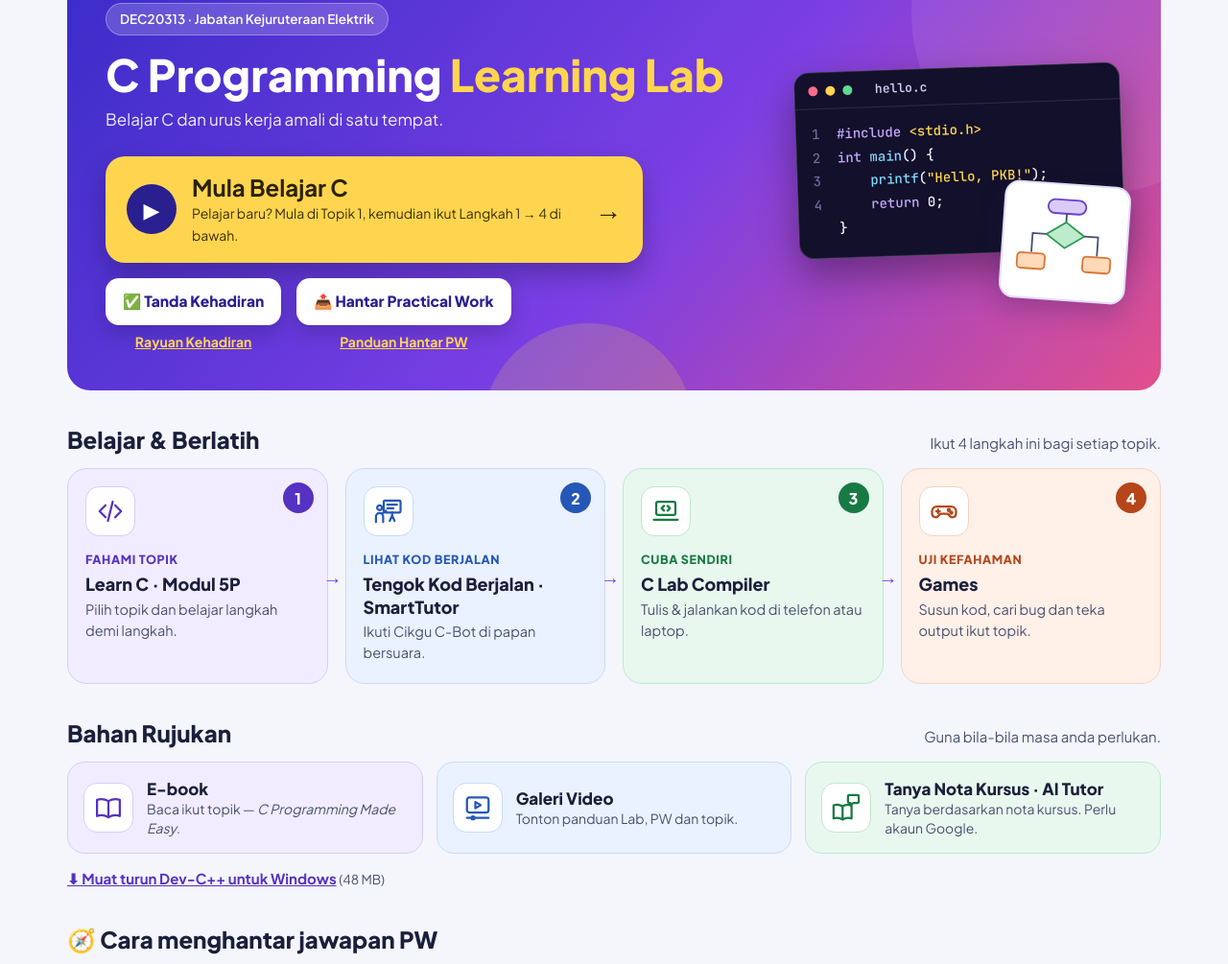
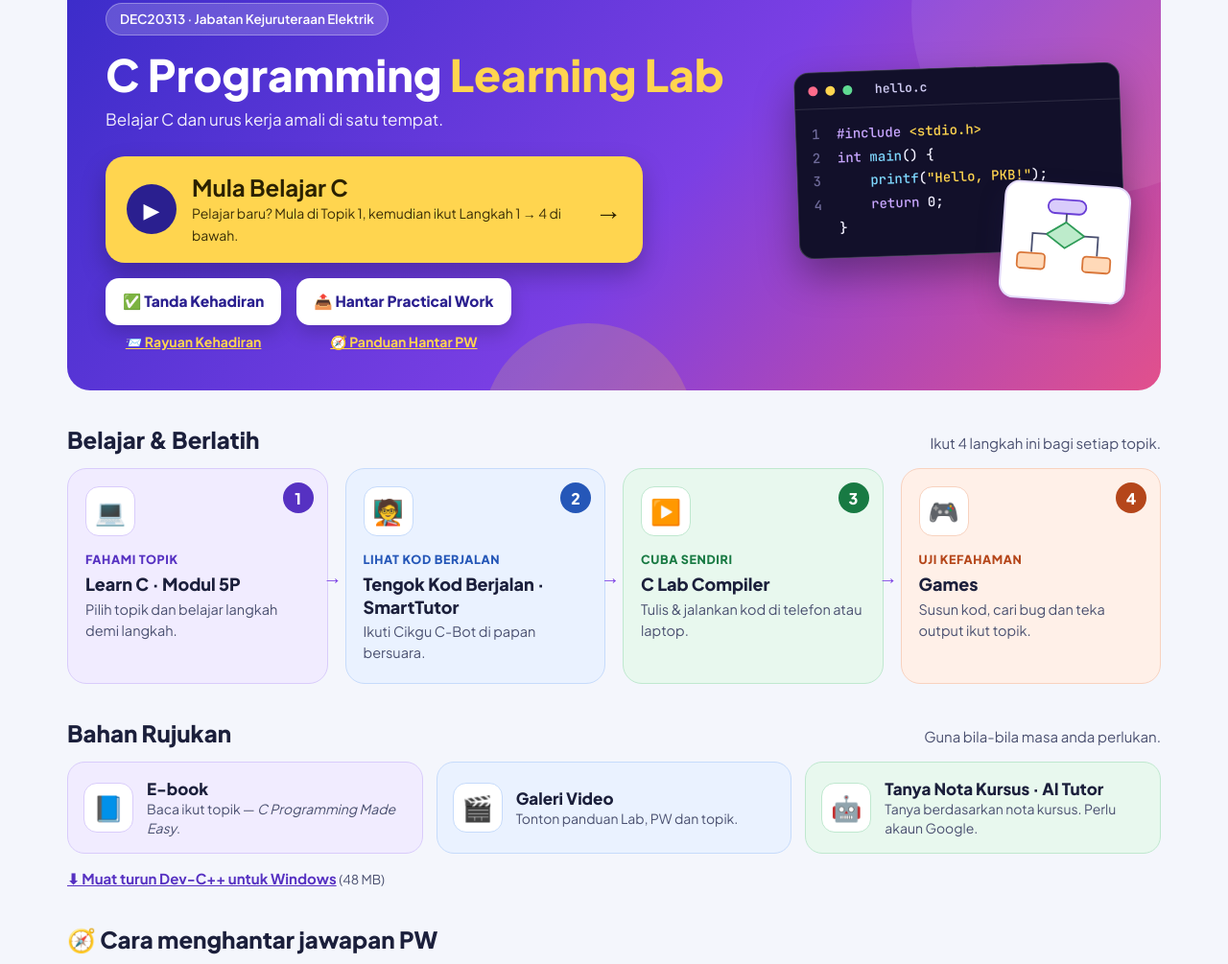
Before and after one commit to CircuitCode-Lab/clab, a plain HTML site: page index.html in a window 1280 px wide. Shown: the part 130-1135 px from the top of the page at 96% size. Drawn offline with Linux system fonts and the light colour scheme.

Commit message:
CLab v5.3: kembalikan ikon emoji asal pada kad
Learn C 💻, SmartTutor 🧑‍🏫, Compiler ▶️, Games 🎮, E-book 📘, Video 🎬, AI Tutor 🤖;
ikon 📨/🧭 pada pautan Rayuan Kehadiran dan Panduan Hantar PW.

Co-Authored-By: Claude Opus 5.5 <noreply@anthropic.com>
Claude-Session: https://claude.ai/code/session_01Y9p5fgx5Moan7QFwbyd4eU

```diff
--- a/index.html
+++ b/index.html
@@ -180,7 +180,7 @@
               font-weight: 800; font-size: 16px; color: #fff; background: var(--ic); }
   :root[data-theme="dark"] .lkad .no { color: #12102A; }
   .lik { width: 52px; height: 52px; flex: none; border-radius: 14px; display: grid; place-items: center; background: var(--permukaan); border: 1.5px solid var(--gr); color: var(--ic); }
-  .lik svg { width: 30px; height: 30px; fill: none; stroke: currentColor; stroke-width: 1.8; stroke-linecap: round; stroke-linejoin: round; }
+  .lik { font-size: 26px; line-height: 1; }
   .lgk { margin-top: 10px; font-size: 12.5px; font-weight: 800; letter-spacing: .05em; text-transform: uppercase; color: var(--ic); }
   .lkad h3 { font-size: 18px; font-weight: 800; line-height: 1.3; }
   .lkad p { font-size: 14.5px; color: var(--teks-lembut); line-height: 1.5; }
@@ -213,7 +213,7 @@
     .aliran { gap: 10px; }
     .lkad { padding: 14px 12px 16px; border-radius: 16px; }
     .lkad .no { top: 10px; right: 10px; width: 28px; height: 28px; font-size: 14px; }
-    .lik { width: 44px; height: 44px; } .lik svg { width: 26px; height: 26px; }
+    .lik { width: 44px; height: 44px; font-size: 22px; }
     .lkad h3 { font-size: 15.5px; } .lkad p { font-size: 13px; }
     .lgk { font-size: 11px; }
   }
@@ -352,9 +352,9 @@
       </a>
       <div class="hero2-urusan">
         <div class="urus"><a class="btn-garis" href="https://circuitcode-lab.github.io/attendance/" target="_blank" rel="noopener">✅ Tanda Kehadiran</a>
-          <a class="pautan-kecil" href="https://script.google.com/macros/s/AKfycbzLWcSIcWyFfVeiKsHS4WUlQy833Yc7Pu6-gMESXf9RsGCuJ5lkB-_jiE_quc58WhuW/exec" target="_blank" rel="noopener">Rayuan Kehadiran</a></div>
+          <a class="pautan-kecil" href="https://script.google.com/macros/s/AKfycbzLWcSIcWyFfVeiKsHS4WUlQy833Yc7Pu6-gMESXf9RsGCuJ5lkB-_jiE_quc58WhuW/exec" target="_blank" rel="noopener">📨 Rayuan Kehadiran</a></div>
         <div class="urus"><a class="btn-garis" href="https://script.google.com/macros/s/AKfycbxQU5YHWNJ8TzcEE-g60AhIDCPG1N-lRVuNcVDIbBELSQJD2V-7_gAlMdgFeovYeMSr1Q/exec" target="_blank" rel="noopener">📤 Hantar Practical Work</a>
-          <a class="pautan-kecil" href="#cara">Panduan Hantar PW</a></div>
+          <a class="pautan-kecil" href="#cara">🧭 Panduan Hantar PW</a></div>
       </div>
     </div>
     <div class="hero2-art" aria-hidden="true">
@@ -375,16 +375,16 @@
     <div class="tajuk-seksyen"><h2 id="belajar">Belajar &amp; Berlatih</h2><p>Ikut 4 langkah ini bagi setiap topik.</p></div>
     <ol class="aliran">
       <li><a class="lkad c4" href="learn-c/">
-        <span class="no">1</span><span class="lik"><svg viewBox="0 0 24 24"><path d="M8 7l-5 5 5 5M16 7l5 5-5 5M14 4l-4 16"/></svg></span>
+        <span class="no">1</span><span class="lik" aria-hidden="true">💻</span>
         <span class="lgk">Fahami topik</span><h3>Learn C · Modul 5P</h3><p>Pilih topik dan belajar langkah demi langkah.</p></a></li>
       <li><a class="lkad c2" href="smarttutor/">
-        <span class="no">2</span><span class="lik"><svg viewBox="0 0 24 24"><rect x="8" y="3" width="14" height="10" rx="1"/><path d="M11 6.5h8M11 9.5h5M15 13v2.5l-2 4.5M15 15.5l2 4.5"/><circle cx="4.5" cy="9" r="2"/><path d="M1.5 21v-4.5a3 3 0 0 1 6 0V21M6.5 14l3.5-2.5"/></svg></span>
+        <span class="no">2</span><span class="lik" aria-hidden="true">🧑‍🏫</span>
         <span class="lgk">Lihat kod berjalan</span><h3>Tengok Kod Berjalan · SmartTutor</h3><p>Ikuti Cikgu C-Bot di papan bersuara.</p></a></li>
       <li><a class="lkad c1" href="https://circuitcode-lab.github.io/compiler/">
-        <span class="no">3</span><span class="lik"><svg viewBox="0 0 24 24"><rect x="4" y="4" width="16" height="11" rx="1.5"/><path d="M2 19h20M10.5 7.5l-2 2 2 2M13.5 7.5l2 2-2 2"/></svg></span>
+        <span class="no">3</span><span class="lik" aria-hidden="true">▶️</span>
         <span class="lgk">Cuba sendiri</span><h3>C Lab Compiler</h3><p>Tulis &amp; jalankan kod di telefon atau laptop.</p></a></li>
       <li><a class="lkad c3" href="games/">
-        <span class="no">4</span><span class="lik"><svg viewBox="0 0 24 24"><path d="M6 8h12a4 4 0 0 1 4 4v2a3 3 0 0 1-5.4 1.8L15 14H9l-1.6 1.8A3 3 0 0 1 2 14v-2a4 4 0 0 1 4-4z"/><path d="M7 10.5v3M5.5 12h3"/><circle cx="16" cy="11" r=".9"/><circle cx="18" cy="13.2" r=".9"/></svg></span>
+        <span class="no">4</span><span class="lik" aria-hidden="true">🎮</span>
         <span class="lgk">Uji kefahaman</span><h3>Games</h3><p>Susun kod, cari bug dan teka output ikut topik.</p></a></li>
     </ol>
   </section>
@@ -393,9 +393,9 @@
   <section class="blok" aria-labelledby="rujukan">
     <div class="tajuk-seksyen"><h2 id="rujukan">Bahan Rujukan</h2><p>Guna bila-bila masa anda perlukan.</p></div>
     <div class="rujuk">
-      <a class="rkad c4" href="ebook/"><span class="lik"><svg viewBox="0 0 24 24"><path d="M2.5 5.5c2.8-1 6-1 9.5 1 3.5-2 6.7-2 9.5-1V19c-2.8-1-6-1-9.5 1-3.5-2-6.7-2-9.5-1z"/><path d="M12 6.5V20"/></svg></span><span><h3>E-book</h3><p>Baca ikut topik — <i>C Programming Made Easy</i>.</p></span></a>
-      <a class="rkad c2" href="video/"><span class="lik"><svg viewBox="0 0 24 24"><rect x="3" y="3.5" width="18" height="12.5" rx="2"/><path d="M10 7.3v5.2l4.5-2.6z"/><path d="M3 20.5h18"/><circle cx="8" cy="20.5" r="1.2"/></svg></span><span><h3>Galeri Video</h3><p>Tonton panduan Lab, PW dan topik.</p></span></a>
-      <a class="rkad c1" href="https://notebook.google.com/notebook/acbbb872-8dda-4c05-95f5-35893985ec20" target="_blank" rel="noopener"><span class="lik"><svg viewBox="0 0 24 24"><path d="M1.5 10c2.2-.8 4.8-.8 7.5.8 2.7-1.6 5.3-1.6 7.5-.8v11c-2.2-.8-4.8-.8-7.5.8-2.7-1.6-5.3-1.6-7.5-.8z"/><path d="M9 10.8v11"/><path d="M14.5 1.5h7a1 1 0 0 1 1 1V7a1 1 0 0 1-1 1h-3.5l-2.5 2.2V8h-1a1 1 0 0 1-1-1V2.5a1 1 0 0 1 1-1z"/></svg></span><span><h3>Tanya Nota Kursus · AI Tutor</h3><p>Tanya berdasarkan nota kursus. Perlu akaun Google.</p></span></a>
+      <a class="rkad c4" href="ebook/"><span class="lik" aria-hidden="true">📘</span><span><h3>E-book</h3><p>Baca ikut topik — <i>C Programming Made Easy</i>.</p></span></a>
+      <a class="rkad c2" href="video/"><span class="lik" aria-hidden="true">🎬</span><span><h3>Galeri Video</h3><p>Tonton panduan Lab, PW dan topik.</p></span></a>
+      <a class="rkad c1" href="https://notebook.google.com/notebook/acbbb872-8dda-4c05-95f5-35893985ec20" target="_blank" rel="noopener"><span class="lik" aria-hidden="true">🤖</span><span><h3>Tanya Nota Kursus · AI Tutor</h3><p>Tanya berdasarkan nota kursus. Perlu akaun Google.</p></span></a>
     </div>
     <p class="pautan-bawah"><a href="download/Dev-Cpp_5_11_TDM-GCC_4_9_2_Setup.exe" download>⬇ Muat turun Dev-C++ untuk Windows</a> <span>(48 MB)</span></p>
   </section>
@@ -423,7 +423,7 @@
 
 <footer>
   <div class="wrap">
-    <span>Hak Cipta &amp; Idea © 2026 Wan Fazlini Idayu · <span class="versi">CLab v5.2 (27 Nov 2026)</span></span>
+    <span>Hak Cipta &amp; Idea © 2026 Wan Fazlini Idayu · <span class="versi">CLab v5.3 (27 Nov 2026)</span></span>
     <span>Jabatan Kejuruteraan Elektrik · Politeknik Kota Bharu</span>
   </div>
 </footer>
```
